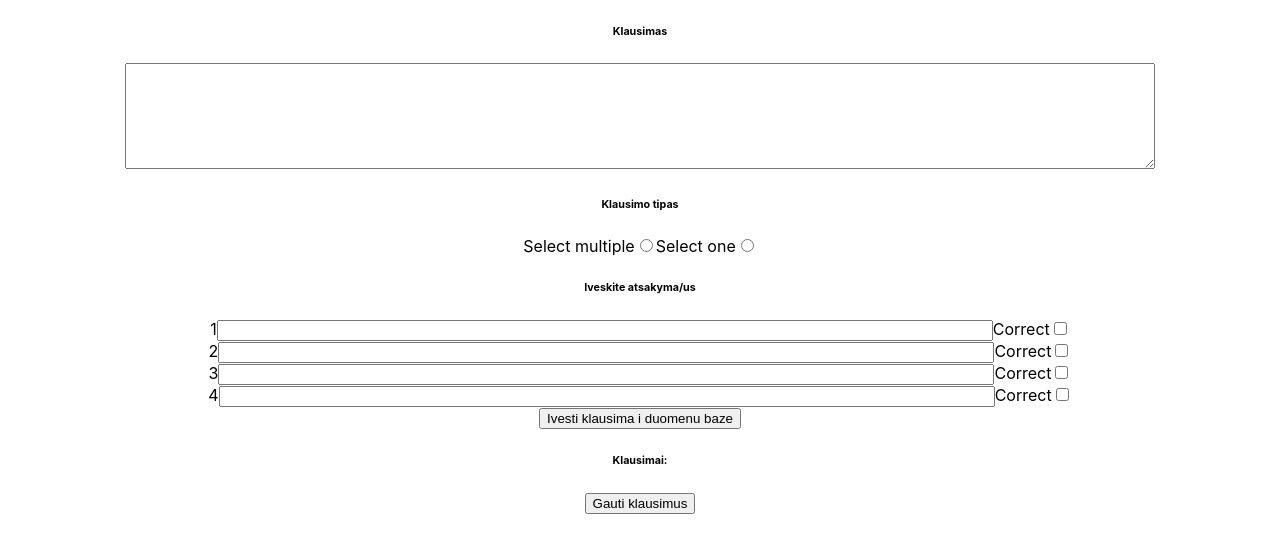
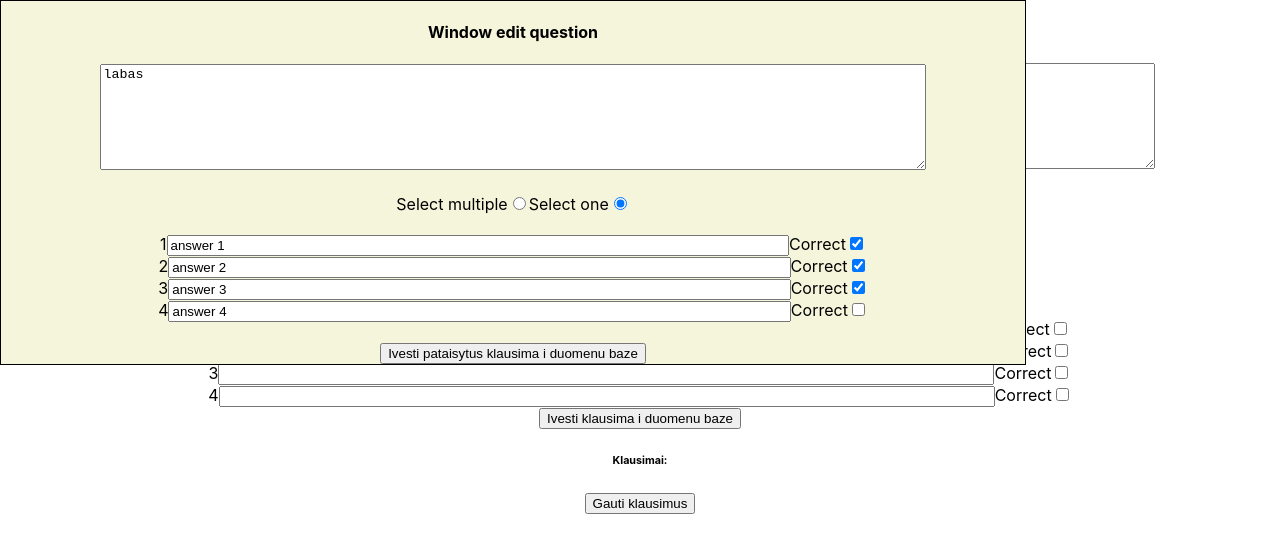
Before and after one commit to gedcet/testao_aplikacika, a React (Create React App) app in the folder frontEnd/: page / in a window 1280 px wide. Shown: the top 552 px of the page. Built offline with nearby package versions, Linux system fonts and the light colour scheme.

Commit message:
taisom edit langa

```diff
--- a/frontEnd/src/App.css
+++ b/frontEnd/src/App.css
@@ -27,3 +27,13 @@
   margin-left: 5%;
   width: 80%;
 }
+
+.window_edit_question{
+  width: 80%;
+  position: fixed;
+  top: 0px;
+  left: 0px;
+  background-color: beige;
+  border: 1px solid black
+
+}
--- a/frontEnd/src/App.js
+++ b/frontEnd/src/App.js
@@ -1,13 +1,26 @@
+import { useState } from 'react';
 import './App.css';
 import AddQuestion from './components/AddQuestion.jsx';
 import ShowQuestions from './components/showQuestions';
+import WindowEditQuestion from './components/WindowEditQuestion';
 
 const App = function ()
 {
+  const [stateWindowEditQuestion, setStateWindowEditQuestion] = useState({
+    text: "labas",
+    type: "selectOne",
+    answers: [
+      { text: "answer 1", correct: true },
+      { text: "answer 2", correct: true },
+      { text: "answer 3", correct: true },
+      { text: "answer 4", correct: false }],
+  })
+
   return (
     <div className="App">
       <AddQuestion></AddQuestion>
-      <ShowQuestions></ShowQuestions>
+      <ShowQuestions setStateWindowEditQuestion={setStateWindowEditQuestion}></ShowQuestions>
+      <WindowEditQuestion state={stateWindowEditQuestion} setState={setStateWindowEditQuestion} ></WindowEditQuestion>
     </div>
   );
 }
--- a/frontEnd/src/components/Question.js
+++ b/frontEnd/src/components/Question.js
@@ -15,18 +15,13 @@ const Question = (props) =>
             try
             {
                 const result = await axios.delete(`/api/questions/${props.question._id}`)
-                if (result.statusCode !== 200)
-                {
-                    alert("Nepavyko istrinti ")
-                    return
-                }
                 props.get_all_questions()
                 alert("Pavyko istrinti ")
 
             }
             catch (err)
             {
-                alert("Ivyko klaida")
+                alert("Ivyko klaida: ", err)
                 console.log(err)
             }
         }
@@ -52,7 +47,19 @@ const Question = (props) =>
             <p> Atsakymo tipas: {props.question.type}</p>
             {/* <p>Atsakymas: {props.question.answers[0].answer}</p> */}
             {atsakymo_txt_array}
-            <button onClick={delete_question}>Trinti klausima </button><button onClick={edit_question}>Redaguoti klausima </button>
+            <button onClick={delete_question}>Trinti klausima </button>
+            <button onClick={() =>
+            {
+                props.setStateWindowEditQuestion({
+                    text: props.question.text,
+                    type: props.question.type,
+                    answers: [
+                        { text: props.question.answers[0].answer, correct: false },
+                        { text: props.question.answers[1].answer, correct: true },
+                        { text: props.question.answers[2].answer, correct: true },
+                        { text: props.question.answers[3].answer, correct: true }],
+                })
+            }}> Redaguok</button>
         </div >
     )
 }
--- /dev/null
+++ b/frontEnd/src/components/WindowEditQuestion.js
@@ -0,0 +1,57 @@
+import React from "react"
+
+const WindowEditQuestion = (props) =>
+{
+    //console.log("is WindowEditQuestion", props.state)
+
+    return (
+        <div className="window_edit_question">
+            <h4>Window edit question</h4>
+            <textarea className="addquestiontextarea" value={props.state.text}></textarea>
+            <br></br><br></br>
+            <label>Select multiple
+                <input type="radio" name="radBut" checked={props.state.type==="selectMultiple"}></input>
+            </label>
+
+            <label>Select one
+                <input type="radio" name="radBut" checked={props.state.type==="selectOne"}></input>
+            </label>
+            <br></br>
+            <br></br>
+            <label>1
+                <input type="text" className="answtxt" value={props.state.answers[0].text}></input>
+            </label>
+            <label>Correct
+                <input type="checkbox" checked={props.state.answers[0].correct}></input>
+            </label>
+            <br />
+
+            <label>2
+                <input type="text" className="answtxt" value={props.state.answers[1].text}></input>
+            </label>
+            <label>Correct
+                <input type="checkbox" checked={props.state.answers[1].correct}></input>
+            </label>
+            <br />
+
+            <label>3
+                <input type="text" className="answtxt" value={props.state.answers[2].text}></input>
+            </label>
+            <label>Correct
+                <input type="checkbox" checked={props.state.answers[2].correct}></input>
+            </label>
+            <br />
+
+            <label>4
+                <input type="text" className="answtxt" value={props.state.answers[3].text}></input>
+            </label>
+            <label>Correct
+                <input type="checkbox" checked={props.state.answers[3].correct}></input>
+            </label>
+            <br></br><br></br>
+            <button >Ivesti pataisytus klausima i duomenu baze</button>
+        </div>
+    )
+}
+
+export default WindowEditQuestion
--- a/frontEnd/src/components/showQuestions.js
+++ b/frontEnd/src/components/showQuestions.js
@@ -2,7 +2,7 @@ import React from "react"
 import axios from "axios"
 import Question from "./Question"
 
-const ShowQuestions = () =>
+const ShowQuestions = (props) =>
 {
     const [questions, setQuestions] = React.useState([])
 
@@ -26,7 +26,11 @@ const ShowQuestions = () =>
     const array_text = []
     for (let i = 0; i < questions.length; i++)
     {
-        array_text.push(<Question key={i} question={questions[i]} get_all_questions={get_all_questions} />)
+        array_text.push(<Question
+            key={i}
+            question={questions[i]}
+            get_all_questions={get_all_questions}
+            setStateWindowEditQuestion={props.setStateWindowEditQuestion} />)
     }
 
     return (
@@ -35,6 +39,9 @@ const ShowQuestions = () =>
             {/* <p>{JSON.stringify(questions)}</p> */}
             {array_text}
             <button onClick={get_all_questions}>Gauti klausimus</button>
+
+
+
         </div>
     )
 }
```
